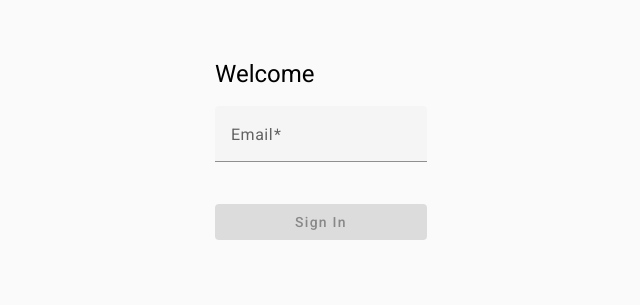
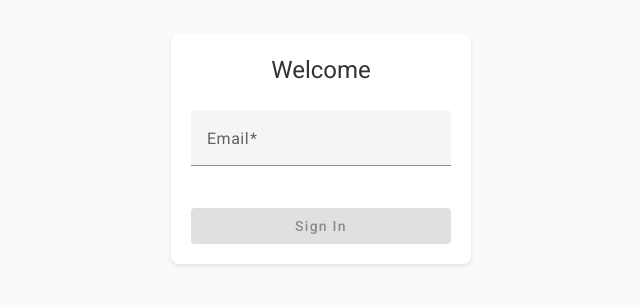
Before and after one commit to castillo05/atom, an Angular app in the folder atom-frontend/: page /login in a window 1280 px wide. Shown: the part 251-556 px from the top of the page, without its empty margins (319-959 px from the left). Built offline with nearby package versions, Linux system fonts and the light colour scheme.

Commit message:
style: enhance login component styling - Add spinner overlay styles - Add login card styles - Improve overall layout and appearance - Add proper positioning for spinner

```diff
--- a/atom-frontend/src/app/features/auth/login/login.component.scss
+++ b/atom-frontend/src/app/features/auth/login/login.component.scss
@@ -5,13 +5,24 @@
     justify-content: center;
     height: 100vh;
     padding: 20px;
+    position: relative;
+}
+
+.login-card {
+    display: flex;
+    flex-direction: column;
+    width: 100%;
+    max-width: 300px;
+    padding: 20px;
+    background: white;
+    border-radius: 8px;
+    box-shadow: 0 2px 4px rgba(0, 0, 0, 0.1);
 }
 
 form {
     display: flex;
     flex-direction: column;
     width: 100%;
-    max-width: 300px;
     gap: 20px;
 }
 
@@ -22,3 +33,22 @@ mat-form-field {
 button {
     width: 100%;
 }
+
+.spinner-overlay {
+    position: fixed;
+    top: 0;
+    left: 0;
+    width: 100%;
+    height: 100%;
+    background-color: rgba(255, 255, 255, 0.7);
+    display: flex;
+    justify-content: center;
+    align-items: center;
+    z-index: 1000;
+}
+
+h1 {
+    text-align: center;
+    margin-bottom: 24px;
+    color: #333;
+}
```
